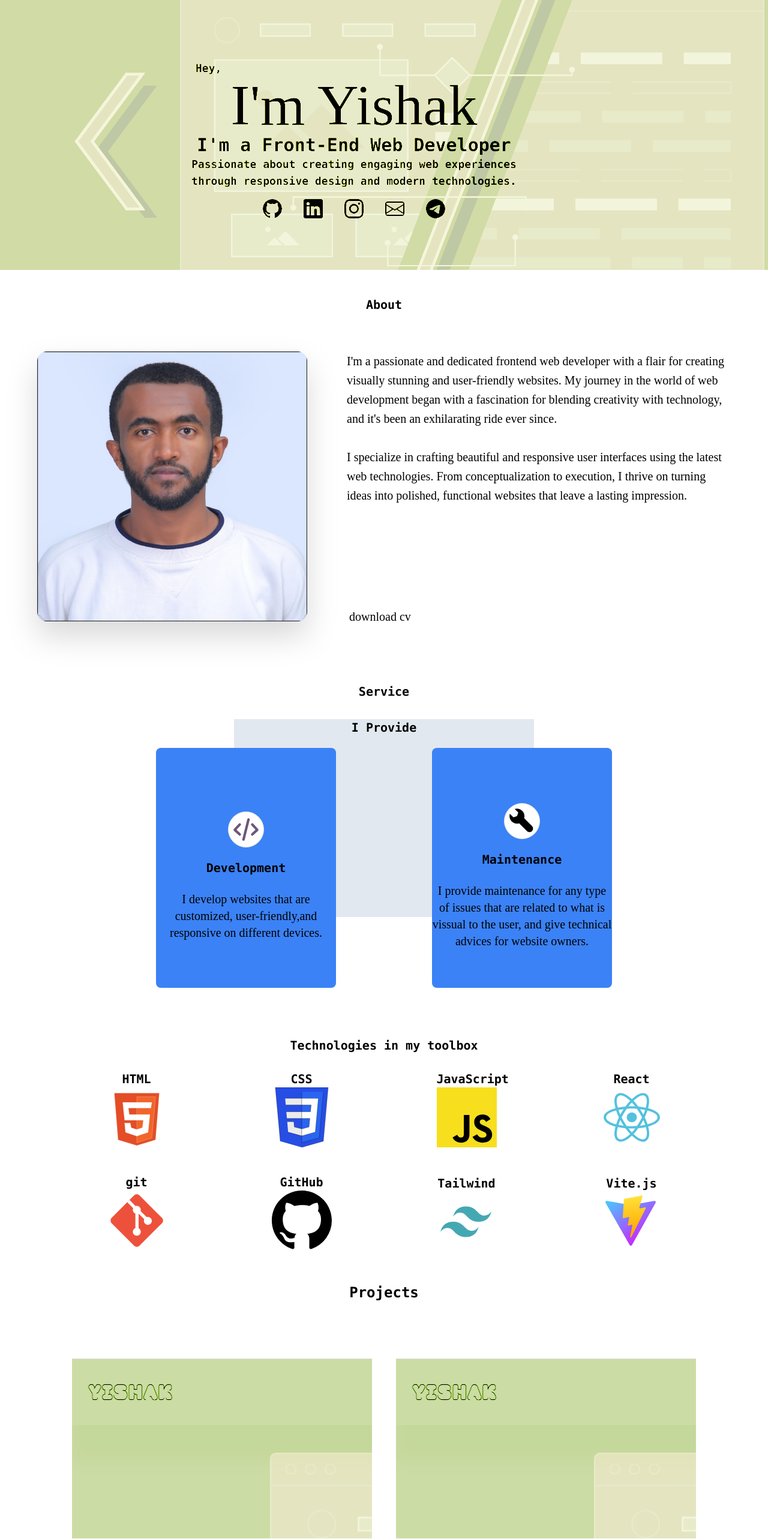
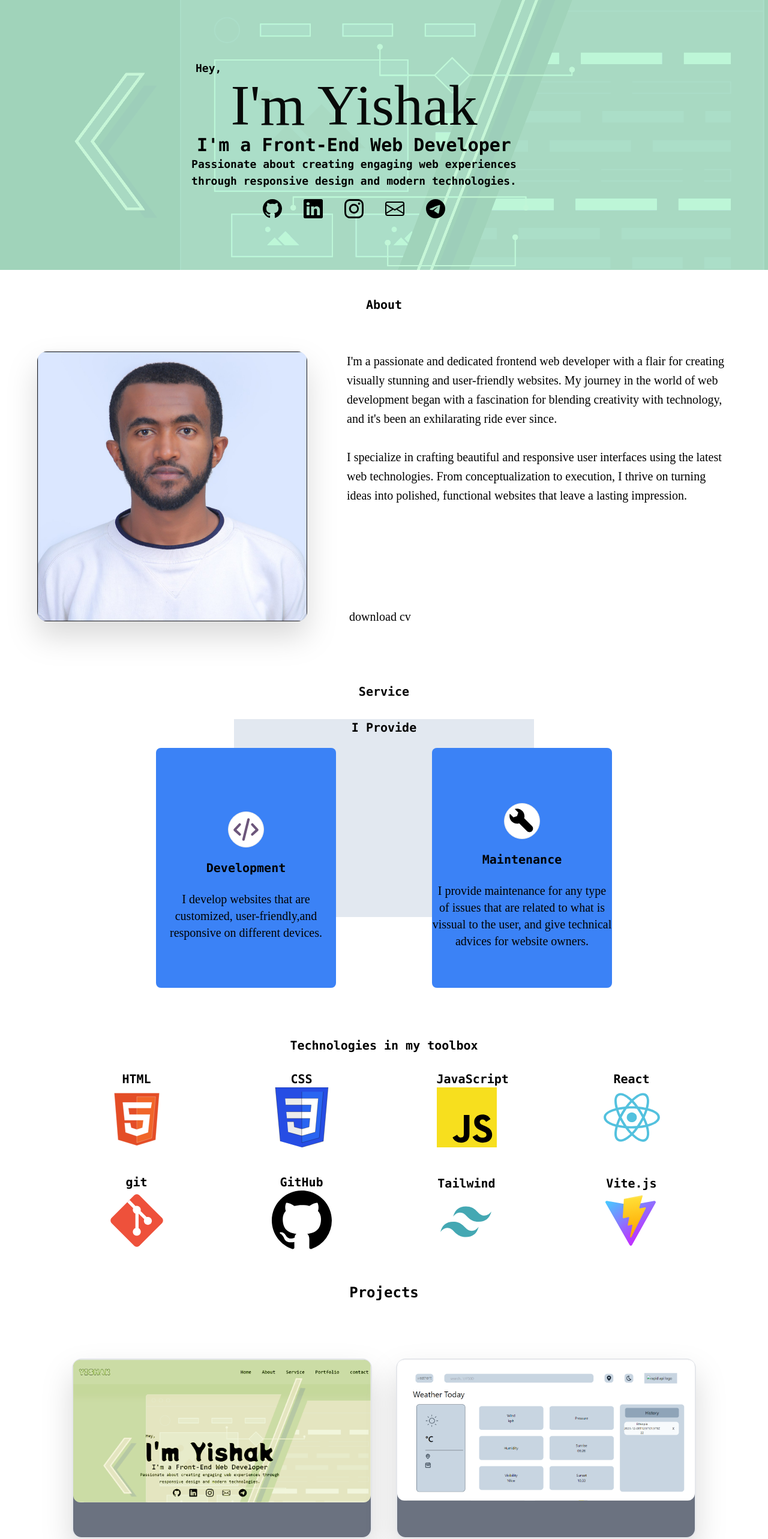
Before and after one commit to yishakw/portfolio, a React (Vite) app: page / in a window 1280 px wide. Shown: the part 200-2766 px from the top of the page at 60% size. Built offline with nearby package versions, Linux system fonts and the light colour scheme; a web font is replaced by a local one.

Commit message:
i used the animate.css library to make some animations

```diff
--- a/package.json
+++ b/package.json
@@ -10,6 +10,7 @@
     "preview": "vite preview"
   },
   "dependencies": {
+    "animate.css": "^4.1.1",
     "react": "^18.2.0",
     "react-dom": "^18.2.0",
     "react-router-dom": "^6.20.1",
--- a/src/Images/Images.jsx
+++ b/src/Images/Images.jsx
@@ -21,7 +21,7 @@ const IMAGES = {
   github1: new URL("./github-1.svg", import.meta.url).href,
   back: new URL("./back-to-top.svg", import.meta.url).href,
   portfolio: new URL("./portfolioSnnip.PNG", import.meta.url).href,
-  weatherIt: new URL("./weatherIt", import.meta.url).href,
+  weatherIt: new URL("./weatherIt.PNG", import.meta.url).href,
 };
 
 export default IMAGES;
--- a/src/components/About.jsx
+++ b/src/components/About.jsx
@@ -1,4 +1,6 @@
 import IMAGES from "../Images/Images";
+
+import "animate.css";
 
 function About() {
   return (
@@ -8,7 +10,7 @@ function About() {
         <img
           src={IMAGES.image2}
           alt="picture of Yishak"
-          className="w-[450px] h-full mt-11 ml-7 border-none drop-shadow-2xl rounded-2xl transition ease-in-out delay-150 bg-blue-500 hover:-translate-y-1 hover:scale-105 hover:bg-indigo-500 duration-1000"
+          className="w-[450px] h-full mt-11 ml-7 border-none drop-shadow-2xl rounded-2xl transition ease-in-out delay-150 bg-blue-500 hover:-translate-y-1 hover:scale-105 hover:bg-indigo-500 duration-1000 animate_animated animate__zoomIn"
         />
         <div className="w-[700px] pt-11 font-thin leading-8 text-xl font-[popins]">
           <p className="px-8 w-[700px]">
--- a/src/components/Contact.jsx
+++ b/src/components/Contact.jsx
@@ -1,4 +1,4 @@
-import { Link } from "react-router-dom";
+import { HashLink as Link } from "react-router-hash-link";
 import Connect from "../UI/Connect";
 import Icon from "../UI/Icon";
 
@@ -56,7 +56,9 @@ function Contact() {
         </Connect>
       </div>
       <div className="flex justify-between items-center px-7 mt-[100px] border-t ">
-        <p className="text-3xl font-logo nav_btn ml-4">YISHAK</p>
+        <Link to="/#" smooth>
+          <p className="text-3xl font-logo nav_btn ml-4">YISHAK</p>
+        </Link>
         <Link to="/#" smooth>
           <Icon name="back" />
         </Link>
--- a/src/components/Home.jsx
+++ b/src/components/Home.jsx
@@ -1,5 +1,6 @@
 import { HashLink as Link } from "react-router-hash-link";
-
+import { NavLink } from "react-router-dom";
+import "animate.css";
 import IMAGES from "../Images/Images";
 import Connect from "../UI/Connect";
 import Icon from "../UI/Icon";
@@ -9,16 +10,18 @@ import Portfolio from "./Portfolio";
 import Contact from "./Contact";
 function Home() {
   return (
-    <div className="bg-frontend mix-blend-color-burn text-black h-[650px] ">
-      <nav className=" h-[100px] flex text-xl items-center justify-between  shadow-[0_50px_25px_5px_rgba(0,0,0,0.1)] sm:bg-gradient-to-r  bottom-[1000px]">
-        <p className="text-3xl font-logo nav_btn ml-4">YISHAK</p>
+    <div className="bg-frontend  text-black h-[650px] " id="">
+      <nav className="h-[50px] hover:h-[100px] transition-all flex text-xl items-center justify-between  shadow-[0_50px_25px_5px_rgba(0,0,0,0.1)] sm:bg-gradient-to-r pr-5 fixed w-screen bg-orange-200/70 z-10">
+        <Link to="/#" smooth>
+          <p className="text-3xl font-logo nav_btn ml-4 ">YISHAK</p>
+        </Link>
         <ul className="list-none  space-x-7 hidden sm:flex">
           {/* <li className="nav_btn">Home</li>
           <li className="nav_btn">About</li>
           <li className="nav_btn">Services</li>
           <li className="nav_btn">Portfolio</li>
           <li className="nav_btn">contact</li> */}
-          <Link to="/" smooth>
+          <Link to="/#" smooth>
             <li className="nav_btn">Home</li>
           </Link>
           <Link to="/#about" smooth>
@@ -53,10 +56,10 @@ function Home() {
         </div>
       </nav>
 
-      <div className="flex justify-center ">
+      <div className="flex justify-center bg-green-200/80 pt-[100px]">
         <div className="h-[550px] text-center  items-center justify-around flex-col center pr-[100px]">
           <h3 className="pt-[200px] text-lg text-start pl-6 navbar">Hey,</h3>
-          <h1 className=" text-4xl sm:text-8xl font-name  font-thin">
+          <h1 className=" text-4xl sm:text-8xl font-name  font-thin animate_animated animate-pulse">
             I&apos;m Yishak
           </h1>
           <h1 className="text-3xl">I&apos;m a Front-End Web Developer</h1>
--- a/src/components/Portfolio.jsx
+++ b/src/components/Portfolio.jsx
@@ -1,15 +1,21 @@
+import IMAGES from "../Images/Images";
+
 function Portfolio() {
   return (
     <div className="h-[645px] " id="portfolio">
       <h2 className="text-center py-11 text-2xl">Projects</h2>
       <div className="flex h-[400px] justify-center gap-10 items-center">
-        <Project />
-        <Project />
+        <Project photo="portfolio" />
+        <Project photo="weatherIt" />
       </div>
     </div>
   );
 }
-function Project() {
-  return <div className="w-[500px] h-[300px] bg-portfolio "></div>;
+function Project({ photo }) {
+  return (
+    <div className="w-[500px] border-2 h-[300px] bg-gray-500 drop-shadow-2xl rounded-2xl transition ease-in-out delay-150  hover:-translate-y-1 hover:scale-105 hover:bg-gray-200 duration-800">
+      <img src={IMAGES[photo]} alt="project photo" className="rounded-xl" />
+    </div>
+  );
 }
 export default Portfolio;
```
Also changed, not shown: 1 other file (tests, documents, lock files or other folders).
